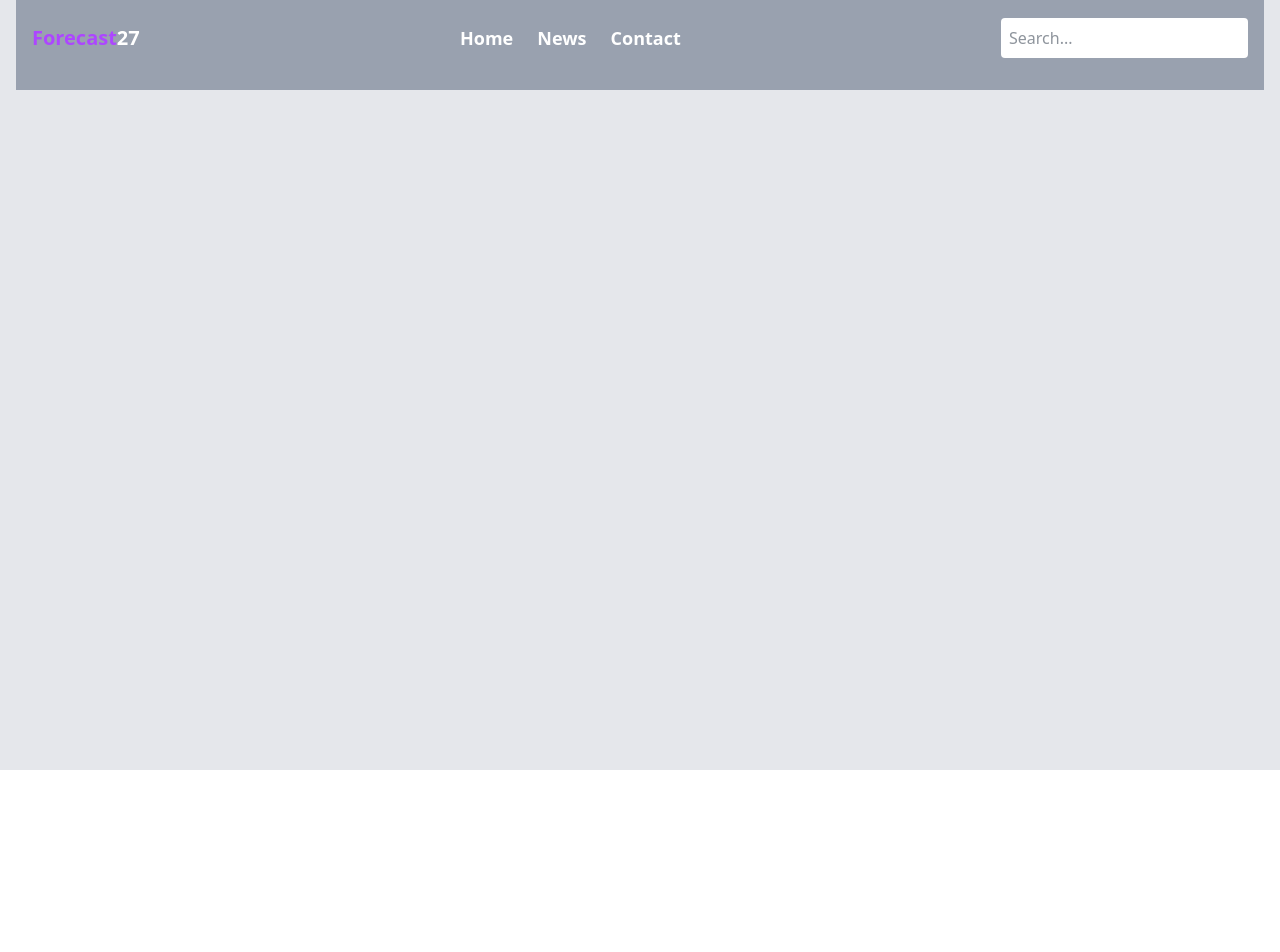
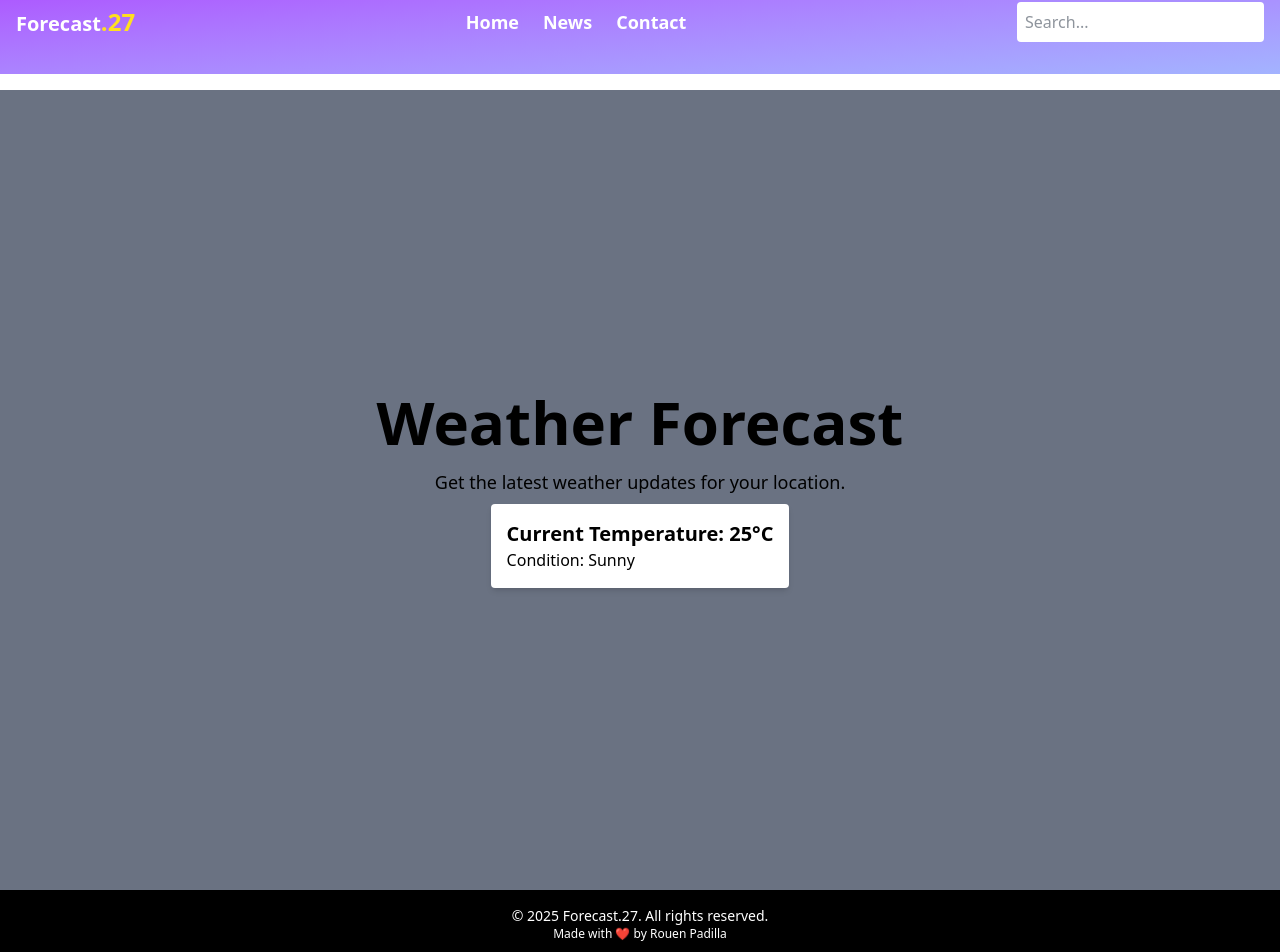
Before and after one commit to rorupabi/weatherApp1, a Vue app in the folder weatherapp/: page / in a window 1280 px wide. Shown: the part 30-982 px from the top of the page. Before the commit the page ends 800 px from the top, so only its background shows below. Built offline with nearby package versions, Linux system fonts and the light colour scheme.

Commit message:
started main content

```diff
--- a/weatherapp/index.html
+++ b/weatherapp/index.html
@@ -8,7 +8,7 @@
     <title>Vite + Vue</title>
   </head>
   <body>
-    <div id="app" class="min-h-screen bg-gray-200 p-4"></div>
+    <div id="app" class="min-h-screen"></div>
     <script type="module" src="/src/main.js"></script>
   </body>
 </html>
--- /dev/null
+++ b/weatherapp/src/components/footer.vue
@@ -0,0 +1,13 @@
+<template>
+    <footer class="flex items-center justify-between text-white">
+        <div class="bg-black w-full text-white p-4 text-center">
+            <p class="text-sm">© 2025 Forecast.27. All rights reserved.</p>
+            <p class="text-xs">Made with ❤️ by Rouen Padilla</p>
+        </div>
+    </footer>
+</template>
+
+<script lang="js">
+
+
+</script>
--- a/weatherapp/src/components/navBar.vue
+++ b/weatherapp/src/components/navBar.vue
@@ -1,7 +1,7 @@
 <template>
-    <nav class="relative bg-gray-400 flex items-center text-white p-4 mb-4 justify-between w-full py-8 top-0">
+    <nav class="relative bg-gradient-to-br from-purple-500 to-indigo-300 flex items-center text-white p-4 mb-4 justify-between w-full py-8 top-0">
       <button class="text-xl font-semibold cursor-pointer hover:text-2xl duration-300">
-        <span class="font-semibold text-purple-500 dark:text-purple-400">Forecast</span>27
+        <span class="text-white">Forecast</span><span class="text-yellow-300 text-2xl">.27</span>
       </button>
       <ul class="hidden md:flex space-x-6 text-lg font-semibold">
         <li class="hover:text-2xl duration-300"><a href="#home">Home</a></li>
--- /dev/null
+++ b/weatherapp/src/components/weatherHeader.vue
@@ -0,0 +1,25 @@
+<template>
+    <!--<Weather Info />-->
+    <div class=" p-6 bg-gray-500 min-h-screen flex flex-col items-center justify-center">
+        <h1 class="text-6xl font-bold mb-4">Weather Forecast</h1>
+        <p class="text-lg mb-2">Get the latest weather updates for your location.</p>
+        <div class="weather-info bg-white p-4 rounded shadow-md">
+            <p class="text-xl font-semibold">Current Temperature: 25°C</p>
+            <p class="text-md">Condition: Sunny</p>
+        </div>
+    </div>
+
+
+</template>
+
+<script lang="js">
+   export default {
+       name: 'MainContent',
+       data() {
+           return {
+           };
+       },
+       methods: {
+       }
+   };
+</script>
--- a/weatherapp/src/pages/main.vue
+++ b/weatherapp/src/pages/main.vue
@@ -1,6 +1,8 @@
 <template>
     <div class="">
         <Navbar/>
+        <MainContent/>
+        <Footer/>
     </div>
 
 </template>
@@ -9,6 +11,7 @@
 // import { ref } from 'vue';
 // import { useRoute } from 'vue-router';
 import Navbar from '../components/navBar.vue';
+import MainContent from '../components/weatherHeader.vue';
+import Footer from '../components/footer.vue';
 
-// Your reactive data and logic here
 </script>
```
